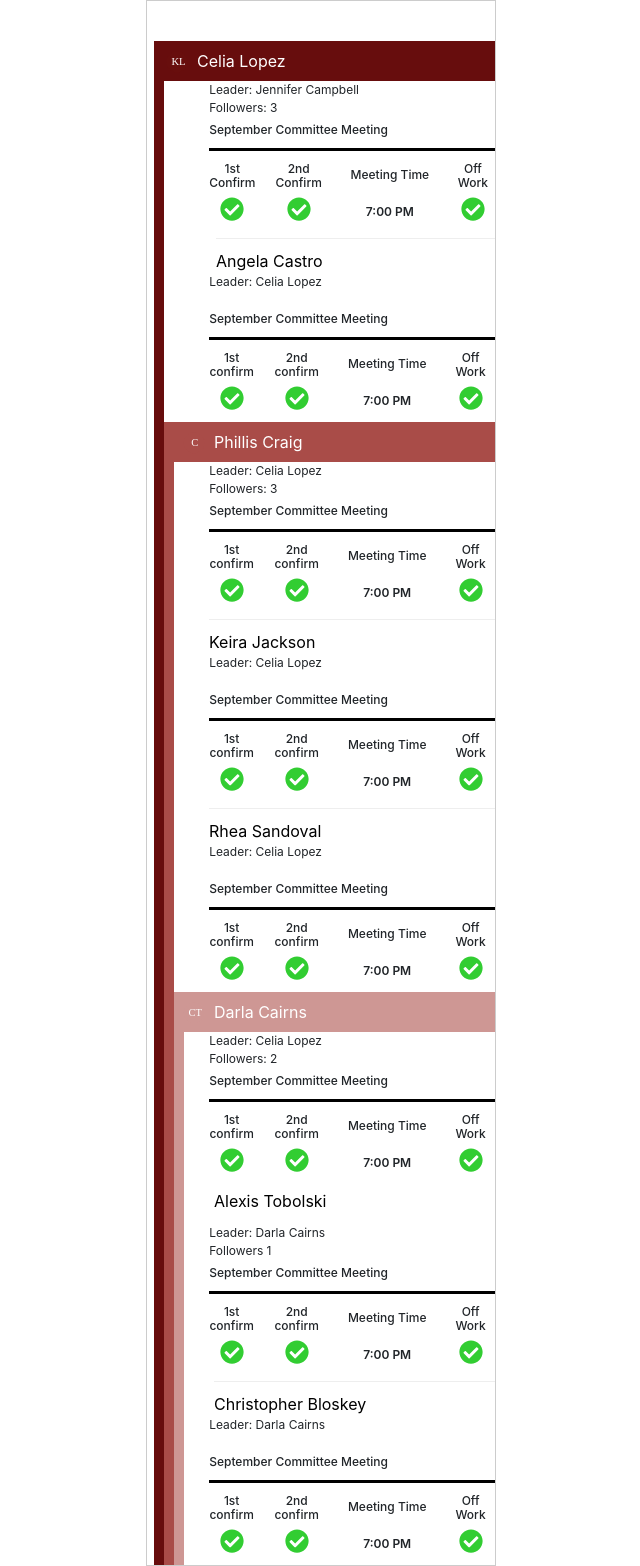
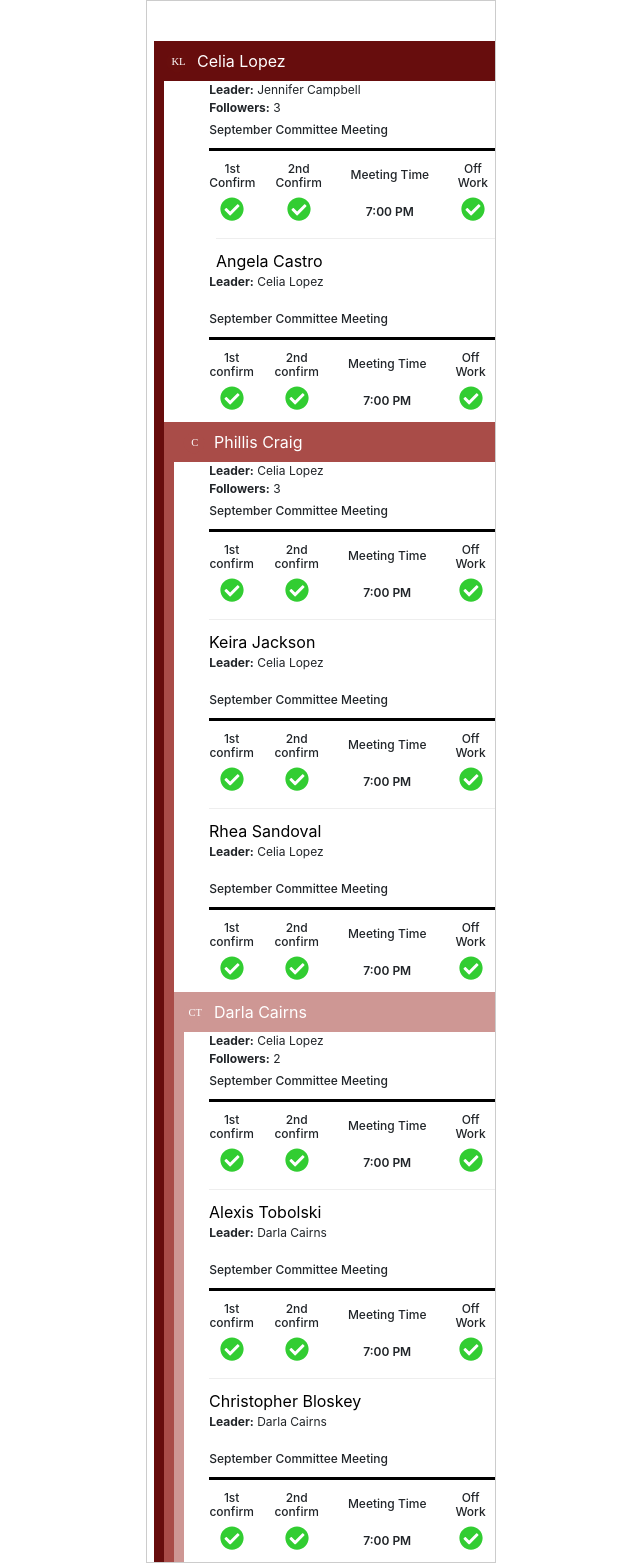
Before and after one commit to leighlawhon/sticky_static, a plain HTML site: page index_thick.html in a window 1280 px wide. Shown: the whole page, without its empty margins (319-959 px from the left). Drawn offline with nearby package versions, Linux system fonts and the light colour scheme.

Commit message:
fixing spacing

```diff
--- a/index_thick.html
+++ b/index_thick.html
@@ -40,6 +40,7 @@
       /* background-color: white; */
       /* border-top: 0.5px solid #eeeeee; */
       color: black;
+      left: 22px;
     }
 
     /* table.level_3 .static {
@@ -242,9 +243,11 @@
       margin-left: -25px;
     }
 
-    table.level_3.non-committee .static {
+    table.level_3.non-committee .static,
+    table.level_4.non-committee .static {
       left: 22px;
     }
+
 
     table.level_4 tr.tr_name:before {
       width: 3px;
@@ -309,10 +312,10 @@
             <td colspan="6" class="static kl_icon icon">Celia Lopez</td>
           </tr>
           <tr class="tr_data">
-            <td colspan="6" class=" ">Leader: Jennifer Campbell</td>
+            <td colspan="6" class=" "><strong>Leader:</strong> Jennifer Campbell</td>
           </tr>
           <tr class="tr_data">
-            <td colspan="6" class=" ">Followers: 3</td>
+            <td colspan="6" class=" "><strong>Followers:</strong> 3</td>
           </tr>
           <tr>
             <td colspan="6">
@@ -459,7 +462,7 @@
                   <td colspan="6" class="static"><span class="top_thin_line">Angela Castro</span></td>
                 </tr>
                 <tr class="tr_data">
-                  <td colspan="6" class="leaders">Leader: Celia Lopez</td>
+                  <td colspan="6" class="leaders"><strong>Leader:</strong> Celia Lopez</td>
                 </tr>
                 <tr class="tr_data">
                   <td colspan="6" class="followers"></td>
@@ -612,10 +615,10 @@
                   <td colspan="6" class="static c_icon icon">Phillis Craig</td>
                 </tr>
                 <tr class="tr_data">
-                  <td colspan="6" class=" ">Leader: Celia Lopez</td>
+                  <td colspan="6" class=" "><strong>Leader:</strong> Celia Lopez</td>
                 </tr>
                 <tr class="tr_data">
-                  <td colspan="6" class=" ">Followers: 3</td>
+                  <td colspan="6" class=" "><strong>Followers:</strong> 3</td>
                 </tr>
                 <tr>
                   <td colspan="6">
@@ -765,7 +768,7 @@
 
                       </tr>
                       <tr class="tr_data">
-                        <td colspan="6" class="leaders">Leader: Celia Lopez</td>
+                        <td colspan="6" class="leaders"><strong>Leader:</strong> Celia Lopez</td>
                       </tr>
                       <tr class="tr_data">
                         <td colspan="6" class="followers"></td>
@@ -918,7 +921,7 @@
                         <td colspan="6" class="static"><span class="top_thin_line">Rhea Sandoval</span></td>
                       </tr>
                       <tr class="tr_data">
-                        <td colspan="6" class="leaders">Leader: Celia Lopez</td>
+                        <td colspan="6" class="leaders"><strong>Leader:</strong> Celia Lopez</td>
                       </tr>
                       <tr class="tr_data">
                         <td colspan="6" class="followers"></td>
@@ -1071,10 +1074,10 @@
                         <td colspan="6" class="static ct_icon icon">Darla Cairns</td>
                       </tr>
                       <tr class="tr_data">
-                        <td colspan="6" class="leaders">Leader: Celia Lopez</td>
+                        <td colspan="6" class="leaders"><strong>Leader:</strong> Celia Lopez</td>
                       </tr>
                       <tr class="tr_data">
-                        <td colspan="6" class="followers">Followers: 2</td>
+                        <td colspan="6" class="followers"><strong>Followers:</strong> 2</td>
                       </tr>
                       <tr>
                         <td colspan="6">
@@ -1221,13 +1224,13 @@
                     <table class="level_4 non-committee">
                       <tr class="tr_name">
                         <td class="Vline level_3"></td>
-                        <td colspan="6" class="static ">Alexis Tobolski</td>
+                        <td colspan="6" class="static "><span class="top_thin_line">Alexis Tobolski</span></td>
                       </tr>
                       <tr class="tr_data">
-                        <td colspan="6" class="leaders">Leader: Darla Cairns</td>
+                        <td colspan="6" class="leaders"><strong>Leader:</strong> Darla Cairns</td>
                       </tr>
                       <tr class="tr_data">
-                        <td colspan="6" class="followers">Followers 1</td>
+                        <td colspan="6" class="followers"></td>
                       </tr>
                       <tr>
                         <td colspan="6">
@@ -1374,7 +1377,7 @@
                               <td colspan="6" class="static icon"><span class="top_thin_line">Christopher Bloskey</span></td>
                             </tr>
                             <tr class="tr_data">
-                              <td colspan="6" class="leaders">Leader: Darla Cairns</td>
+                              <td colspan="6" class="leaders"><strong>Leader:</strong> Darla Cairns</td>
                             </tr>
                             <tr class="tr_data">
                               <td colspan="6" class="followers"></td>
```
